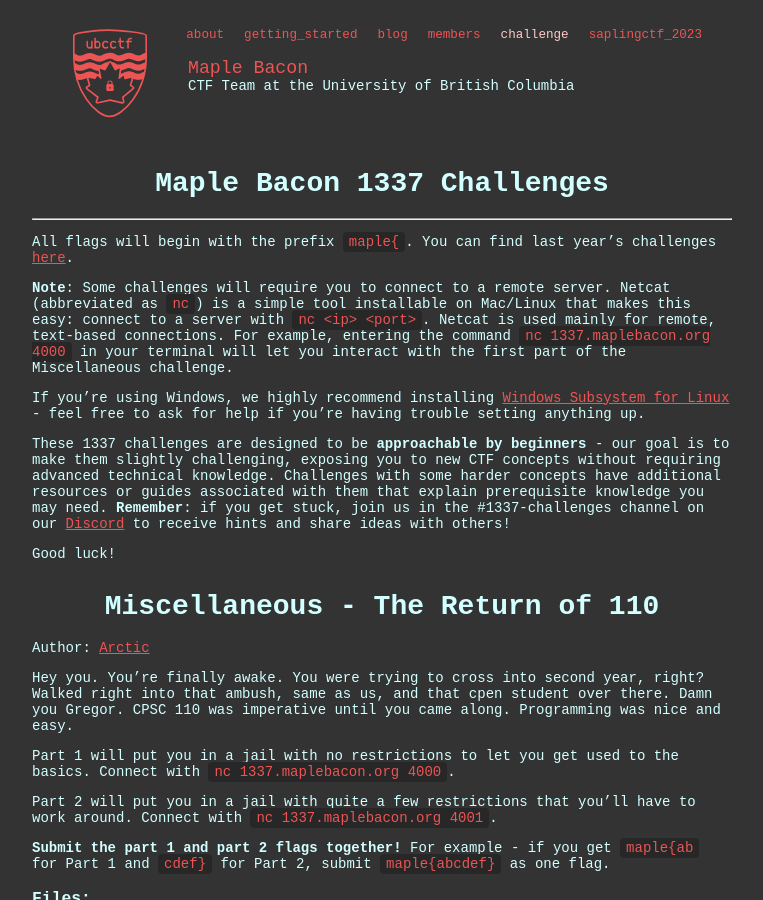
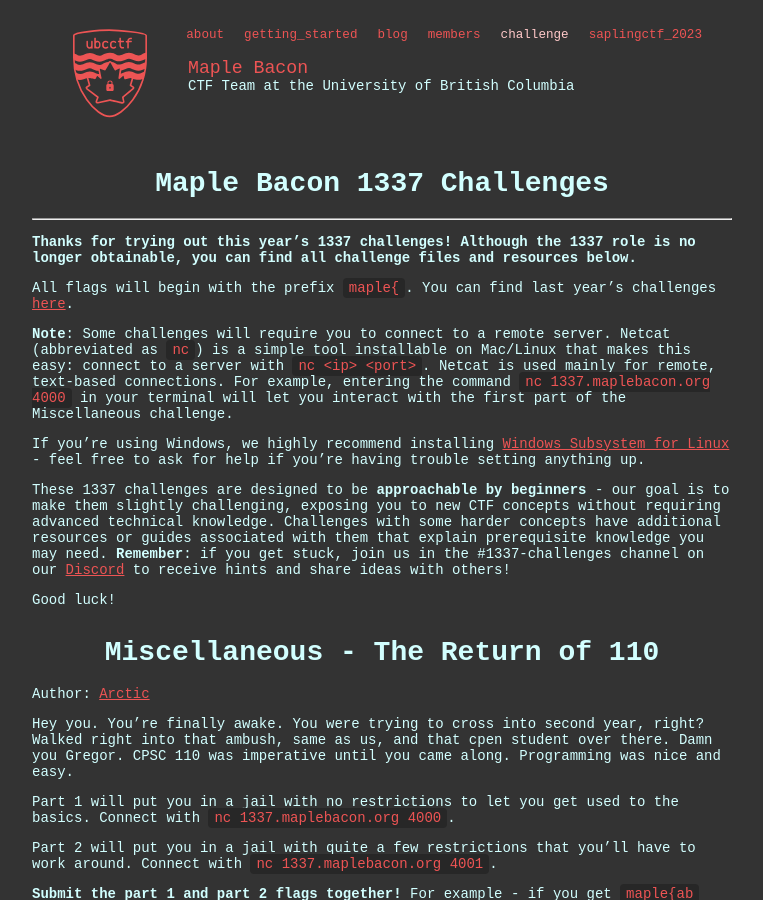
Before and after one commit to ubcctf/ubcctf.github.io, a Jekyll site: the page built from challenge.md, in a window 1280 px wide and 900 px high. Shown: the whole window, without its empty margins (258-1021 px from the left). Built offline with Jekyll 4.4.1, drawn with Linux system fonts in a browser that asks for light colours; nearby versions of some CDN libraries; some web fonts are replaced.

Commit message:
Update 1337 text

```diff
--- a/challenge.md
+++ b/challenge.md
@@ -5,6 +5,9 @@
 
 # Maple Bacon 1337 Challenges
 ---
+
+**Thanks for trying out this year's 1337 challenges! Although the 1337 role is no longer obtainable, you can find all challenge files and resources below.**
+
 
 All flags will begin with the prefix `maple{`. You can find last year's challenges [here](challenge-2021.md).
 
```
